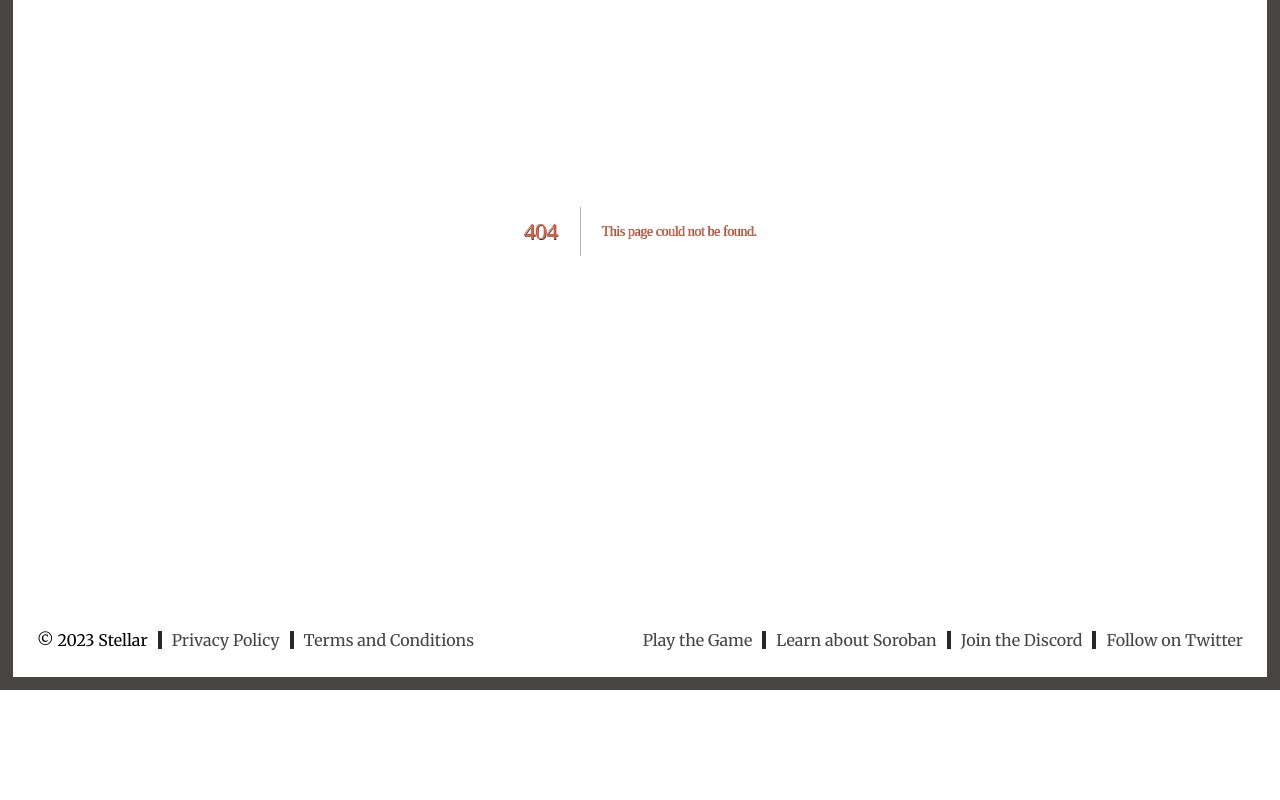
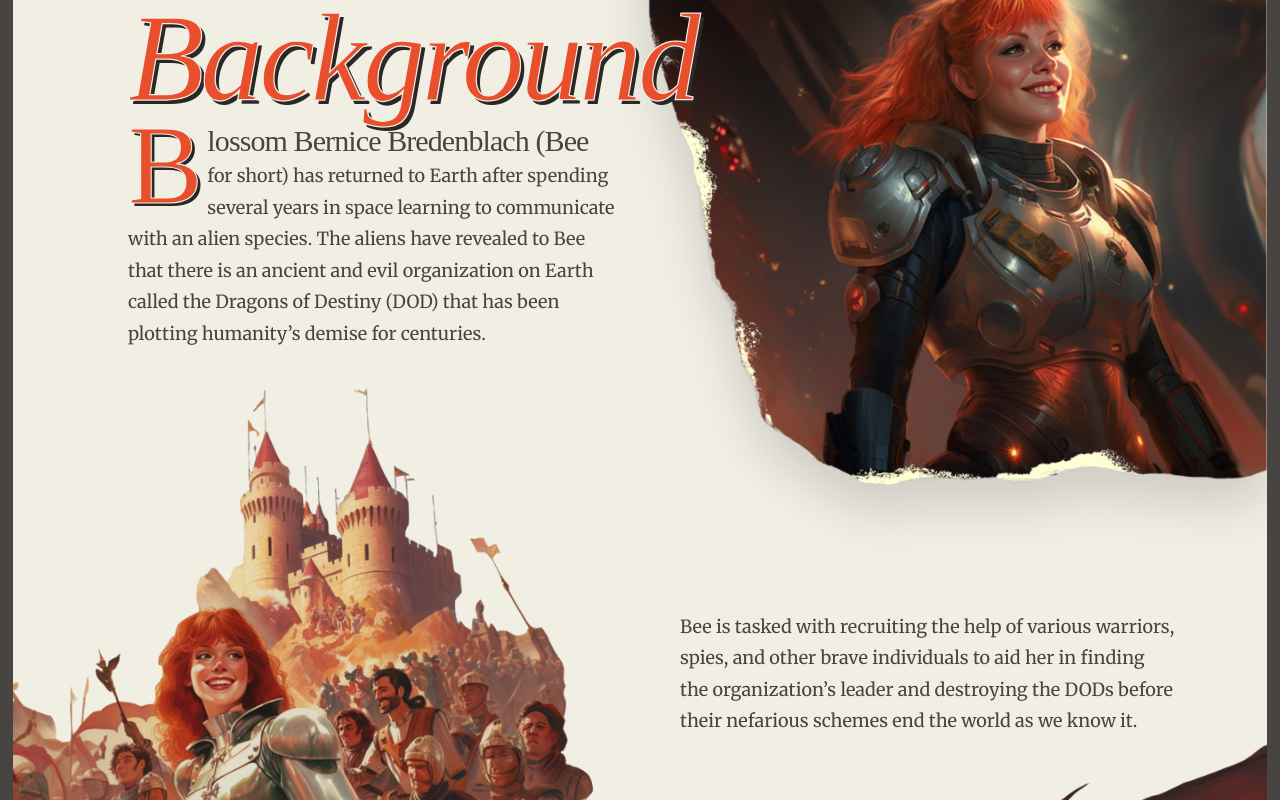
Before and after one commit to stellar/rpciege-next, a Next.js app: page /codex in a window 1280 px wide. Before the commit this address had no page. Shown: the part 240-1040 px from the top of the page. Before the commit the page ends 930 px from the top, so only its background shows below. Built offline with nearby package versions, Linux system fonts and the light colour scheme; a web font is replaced by a local one.

Commit message:
Setup codex page

```diff
--- /dev/null
+++ b/src/pages/codex.tsx
@@ -0,0 +1,139 @@
+import React from 'react';
+import Image from 'next/image';
+
+import { Link } from '@/components/Link';
+import { RulesCard } from '@/features/getting-started';
+
+import codexBg1 from '@/assets/marketing/codex-bg-1.png';
+import codexBg2 from '@/assets/marketing/codex-bg-2.png';
+import codexBg3 from '@/assets/marketing/codex-bg-3.png';
+
+import vanillaPack from '@/assets/marketing/vanilla-pack.png';
+import horrorPack from '@/assets/marketing/horror-pack.png';
+
+export default function Codex() {
+  return (
+    <main className="overflow-hidden">
+      <Banner />
+      <Collections />
+      <DiveIn />
+    </main>
+  );
+}
+
+const Banner = () => {
+  return (
+    <div className="relative max-w-[1412px] mx-auto shadow-2xl overflow-hidden">
+      <div className="grid md:grid-cols-2">
+        <Image
+          src={codexBg1}
+          alt=""
+          className="justify-self-end md:order-1 -z-10 drop-shadow-2xl"
+        />
+
+        <div className="px-4 self-center justify-self-end md:max-w-[33rem]">
+          <h1 className="italic">Background</h1>
+
+          <p className="text-body-lg first-line:text-h5 first-line:font-capitolina">
+            <span className="drop-cap">B</span> lossom Bernice Bredenblach (Bee for short) has
+            returned to Earth after spending several years in space learning to communicate with an
+            alien species. The aliens have revealed to Bee that there is an ancient and evil
+            organization on Earth called the Dragons of Destiny (DOD) that has been plotting
+            humanity’s demise for centuries.
+          </p>
+        </div>
+      </div>
+
+      <div className="grid md:grid-cols-2 gap-12">
+        <Image src={codexBg2} alt="" className="-z-10 self-end md:-mt-[25%]" />
+
+        <p className="text-body-lg px-4 self-center md:max-w-[33rem] md:mb-40">
+          Bee is tasked with recruiting the help of various warriors, spies, and other brave
+          individuals to aid her in finding the organization’s leader and destroying the DODs before
+          their nefarious schemes end the world as we know it.
+        </p>
+      </div>
+
+      <div className="grid md:grid-cols-2">
+        <Image
+          src={codexBg3}
+          alt=""
+          className="-z-10 md:order-1 md:max-w-none md:w-[150%] md:-mt-[50%] md:-ml-[25%]"
+        />
+
+        <p className="md:max-w-[34rem] px-4 self-center justify-self-end md:mt-32 md:-mr-24 text-body-lg">
+          Of course, this immense task is fraught with peril. The Dragons of Destiny have the
+          ability to travel through time and space, entering into other dimensions to enlist the
+          help of ancient and supernatural monsters and beasts.
+        </p>
+      </div>
+
+      <div className="mx-2 mb-2 mt-14 lg:mt-28 bg-primary-red flex justify-center">
+        <p className=" text-neutral-white font-capitolina italic text-center text-descriptor lg:text-descriptor-lg px-3 py-9 lg:py-10 max-w-5xl">
+          Each siege in RPCiege sees Bee and our hero (that’s you!) leveraging the power of Soroban
+          to overcome the challenges set upon them by the DODs as they work to bring everlasting
+          peace to Planet Earth.
+        </p>
+      </div>
+    </div>
+  );
+};
+
+const Collections = () => {
+  return (
+    <div className="mt-44 md:mt-32 max-w-5xl mx-auto px-4">
+      <h1 className="italic hidden md:block">Collections</h1>
+
+      <div className="mt-10 gap-10 grid md:grid-cols-2">
+        <div className="flex flex-col items-center">
+          <Image src={vanillaPack} alt="" className="rotate-3" />
+
+          <RulesCard className="-mt-16 -z-10 pt-24 pb-12">
+            <h5>RPCiege Vanilla</h5>
+            <p className="mt-3 md:mt-5 text-body-lg">
+              The first siege of RPCiege saw our heroes vanquish several evil overlords, instated by
+              the Syndicate of Scoundrels, that had been ruling over the realm’s territories with
+              tyranny and warfare for decades.
+            </p>
+          </RulesCard>
+        </div>
+
+        <div className="flex flex-col items-center">
+          <Image src={horrorPack} alt="" className="-rotate-3" />
+
+          <RulesCard className="-mt-16 -z-10 pt-24 pb-12">
+            <h5>Midnight Madness</h5>
+            <p className="mt-3 md:mt-5 text-body-lg">
+              Following the defeat of the ruthless overlords, a different type of monster emerged.
+              In the second siege, our heroes fought against ghouls, zombies, and werewolves to
+              defend the lives of innocent villagers.
+            </p>
+          </RulesCard>
+        </div>
+      </div>
+    </div>
+  );
+};
+
+const DiveIn = () => {
+  return (
+    <div className="mt-28 mb-28 sm:mb-44 px-4 flex flex-col items-center text-center max-w-3xl mx-auto">
+      <h3>Ready to dive in?</h3>
+
+      <p className="mt-2 sm:mt-5">
+        Step forth into the world of RPCiege, where coding challenges await. Harness the power of
+        smart contract development on Soroban and fight for everlasting peace!
+      </p>
+
+      <div className="mt-7 sm:mt-5 flex gap-4">
+        <Link href="/" className="btn btn-primary">
+          Play RPCiege
+        </Link>
+
+        <Link href="/" className="btn btn-primary">
+          Claim Cards
+        </Link>
+      </div>
+    </div>
+  );
+};
```
